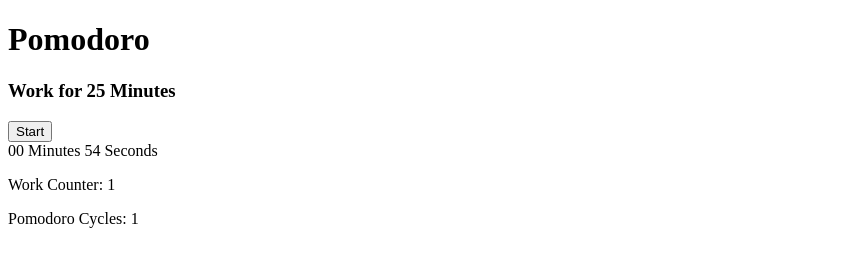
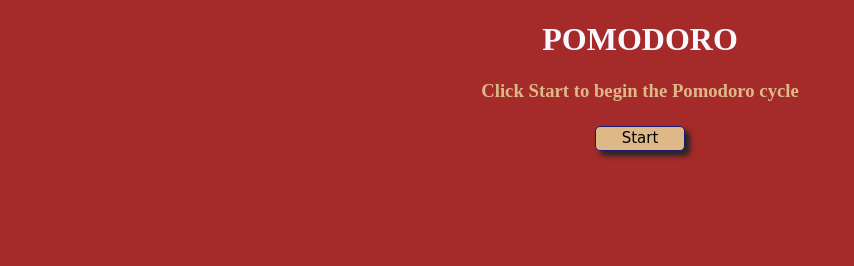
Before and after one commit to timkwali/pomodoro, a plain HTML site: page index.html in a window 1280 px wide. Shown: the whole page, without its empty margins (0-854 px from the left). Drawn offline with Linux system fonts and the light colour scheme.

Commit message:
added styling

```diff
--- a/index.html
+++ b/index.html
@@ -3,16 +3,19 @@
   <head>
     <meta charset = "utf-8">
     <title>pomodoro.html</title>
+    <link rel = "stylesheet"
+          type = "text/css"
+          href = "style.css" >
   </head>
 
   <body>
-    <h1>Pomodoro</h1>
-    <h3>Click the button to start the pomodoro cycle</h3>
+    <h1>POMODORO</h1>
+    <h3>Click Start to begin the Pomodoro cycle</h3>
     <button>Start</button>
-    <div id = "output">
-    </div>
+    <div id = "output"></div>
     <p id = "counter"></p>
     <p id = "cycle"></p>
+    <audio id = "alarm" src = "./pop.mp3"></audio>
 
     <script>
       function startPomodoro() {
@@ -20,35 +23,40 @@
         cyc.innerHTML = `Pomodoro Cycles: ${cycle}`;
         counter = 0; // create counter to track number
                     // of times work will be done.
+        button.innerHTML = "Reload";
+        button.addEventListener("click", refresh = () => {
+          document.location.reload();
+        });
+
         startWork();
+
         setTimeout( () => {
           h3.innerHTML = " ";
           h3.innerHTML = "Do long-rest for 15 Minutes";
-          minutes = 3;
+          minutes = 15;
           start1MinCountdown();
-        }, 540000);
-        setInterval(startPomodoro, 720000)
+        }, 5040000);
+        setInterval(startPomodoro, 5940000)
       }
 
       function startWork() {
         counter++;
-        count.innerHTML = `Work Counter: ${counter}`;
-        console.log(counter);
+        count.innerHTML = `Work-Rest Counter: ${counter}`;
 
         h3.innerHTML = " ";
         h3.innerHTML = "Work for 25 Minutes";
-        minutes = 1;
+        minutes = 25;
         start1MinCountdown(); // Work for 25 minutes
 
         var rest = setTimeout( () => { // Rest for 3 minutes
           h3.innerHTML = " ";
           h3.innerHTML = "Rest now for 3 Minutes";
-          minutes = 2;
+          minutes = 3;
           start1MinCountdown();
-        }, 60000);
+        }, 1500000);
 
         if(counter < 3)
-          setTimeout(startWork, 180000);
+          setTimeout(startWork, 1680000);
       }
 
       function start60SecCountdown() { // start 60 seconds countdown
@@ -62,7 +70,6 @@
         } else{
           output.innerHTML = `${minutes} Minutes ${seconds} Seconds`;
         }
-        console.log(`${minutes} Minutes ${seconds} Seconds`);
 
         if(seconds > 0) {
           setTimeout(start60SecCountdown, 1000);
@@ -78,23 +85,19 @@
         }
       }
 
-      function playAlarm() {
-        var audio = new Audio("pop.mp3");
-        audio.play();
-      }
-
 
       let button = document.querySelector("button");
       let countdown = document.querySelector("div");
       let output = document.getElementById("output");
       let h3 = document.querySelector("h3");
+      let audio = document.getElementById("alarm");
       let count = document.getElementById("counter");
       let cyc = document.getElementById("cycle");
       let cycle = 0; // To track number of pomodoros done
       let counter = 0; // Counter to track number
-                      // of work-shortRest cycles
+                      // of Work-Rest cycles
 
-      startPomodoro();
+      button.addEventListener("click", startPomodoro);
     </script>
   </body>
 </html>
--- /dev/null
+++ b/style.css
@@ -0,0 +1,45 @@
+/** Pomodoro CSS **/
+
+body {
+  background-color: brown;
+  text-align: center;
+}
+
+h1 {
+  color: ghostwhite;
+  text-align: center;
+}
+
+h3 {
+  color: burlywood;
+  text-align: center;
+}
+
+button {
+  display: inline-block;
+  height: 25px;
+  width: 90px;
+  margin: 5px;
+  background-color: burlywood;
+  border: 1px solid midnightblue;
+  border-radius: 5px;
+  box-shadow: 5px 5px 5px rgb(39, 38, 38);
+  font-family: cursive;
+  font-size: 15px;
+}
+
+button:hover {
+  box-shadow: 3px 3px 3px rgb(39, 38, 38);
+  border: none;
+  color: whitesmoke;
+}
+
+p {
+  color: burlywood;
+  text-align: center;
+}
+
+#output {
+  color: ghostwhite;
+  text-align: center;
+}
```
